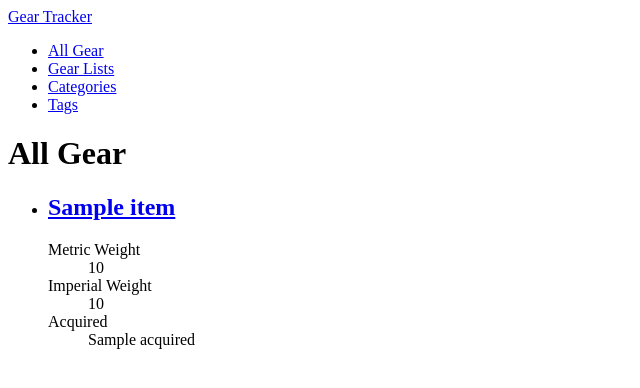
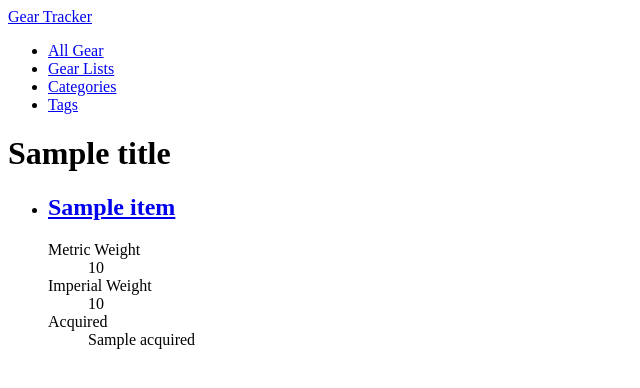
Before and after one commit to pigmonkey/django-geartracker, a Django app: template geartracker/templates/geartracker/item_list.html in a window 1280 px wide. Shown: the top 388 px of the page, without its empty margins (0-640 px from the left). Run offline with Django 3.2, Linux system fonts and the light colour scheme; the template is opened without the code that fills it: most values are stand-ins (such as "Sample title", 1, 10 or a date in 2020).

Commit message:
Fix category items display

```diff
--- a/geartracker/templates/geartracker/includes/list_items.html
+++ b/geartracker/templates/geartracker/includes/list_items.html
@@ -21,7 +21,7 @@
 {% if is_paginated %}
 <ul class="page-list">
     {% for page in paginator.page_range %}
-    <li {% if page = page_obj.number %}class="current"{% endif %}><a href="{% url geartracker_item_list %}?page={{ page }}" title="Page {{ page }}">{{ page }}</a></li>
+    <li {% if page = page_obj.number %}class="current"{% endif %}><a href="?page={{ page }}" title="Page {{ page }}">{{ page }}</a></li>
     {% endfor %}
 </ul>
 {% endif %}
--- a/geartracker/templates/geartracker/item_list.html
+++ b/geartracker/templates/geartracker/item_list.html
@@ -1,8 +1,8 @@
 {% extends "geartracker/base_geartracker.html" %}
-{% block title %}All Gear{% if is_paginated %} | Page {{ page_obj.number }}{% endif %}{% endblock %}
+{% block title %}{% if title %}{{ title }}{% else %}Gear{% endif %}{% if is_paginated %} | Page {{ page_obj.number }}{% endif %}{% endblock %}
 {% block entry %}
 
-<h1>All Gear</h1>
+<h1>{% if title %}{{ title }}{% else %}Gear{% endif %}</h1>
 
 {% include "geartracker/includes/list_items.html" %}
 
--- a/geartracker/urls.py
+++ b/geartracker/urls.py
@@ -13,7 +13,7 @@ urlpatterns = patterns('',
         name = 'geartracker_type_detail'
     ),
     url(r'^category/(?P<slug>[-\w]+)/$',
-        view=CategoryDetailView.as_view(),
+        view=CategoryItemsView.as_view(),
         name='geartracker_category_detail'
     ),
     url(r'^category/$',
```
Also changed, not shown: geartracker/views.py (+16 -5 lines).
